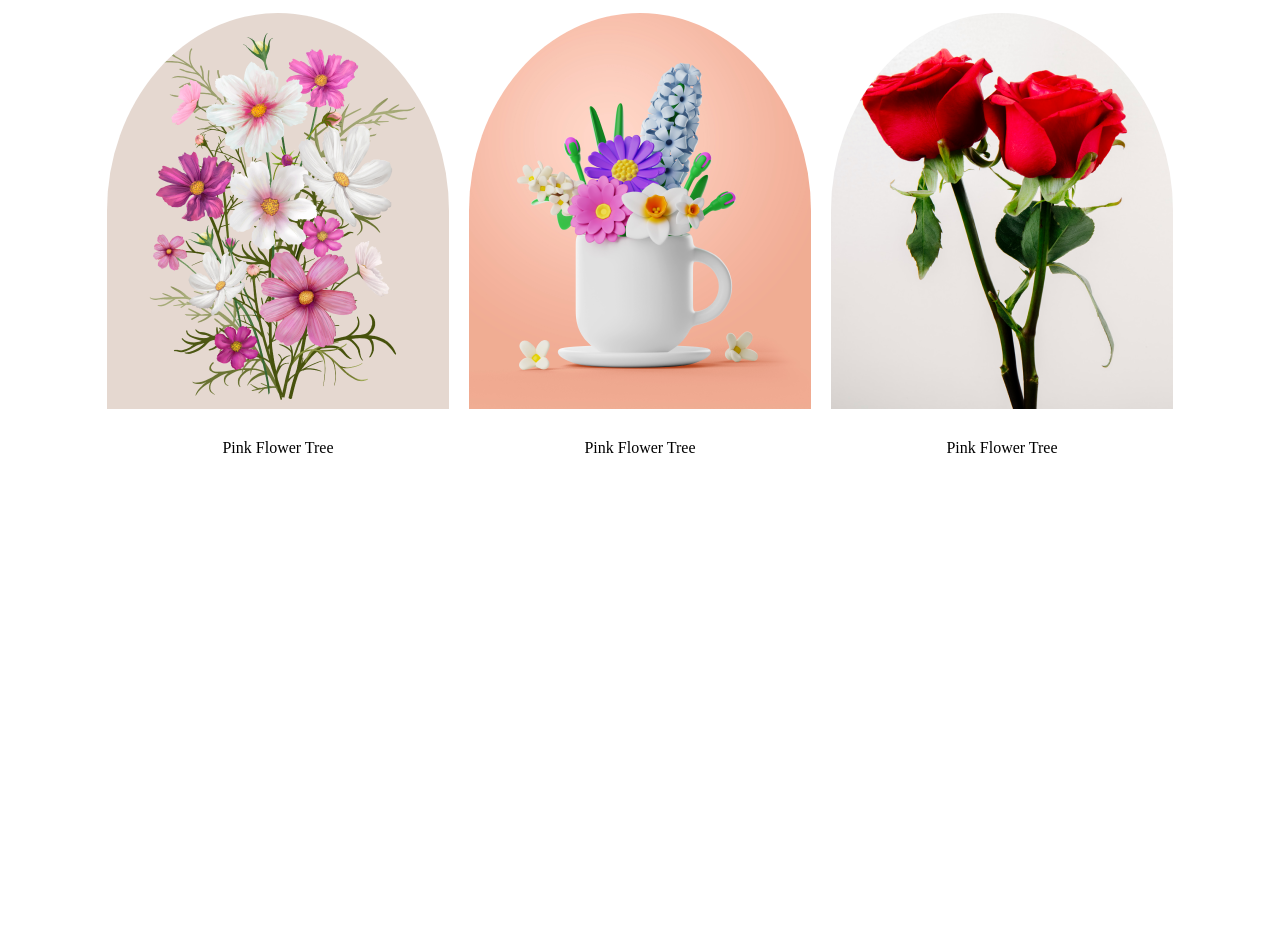
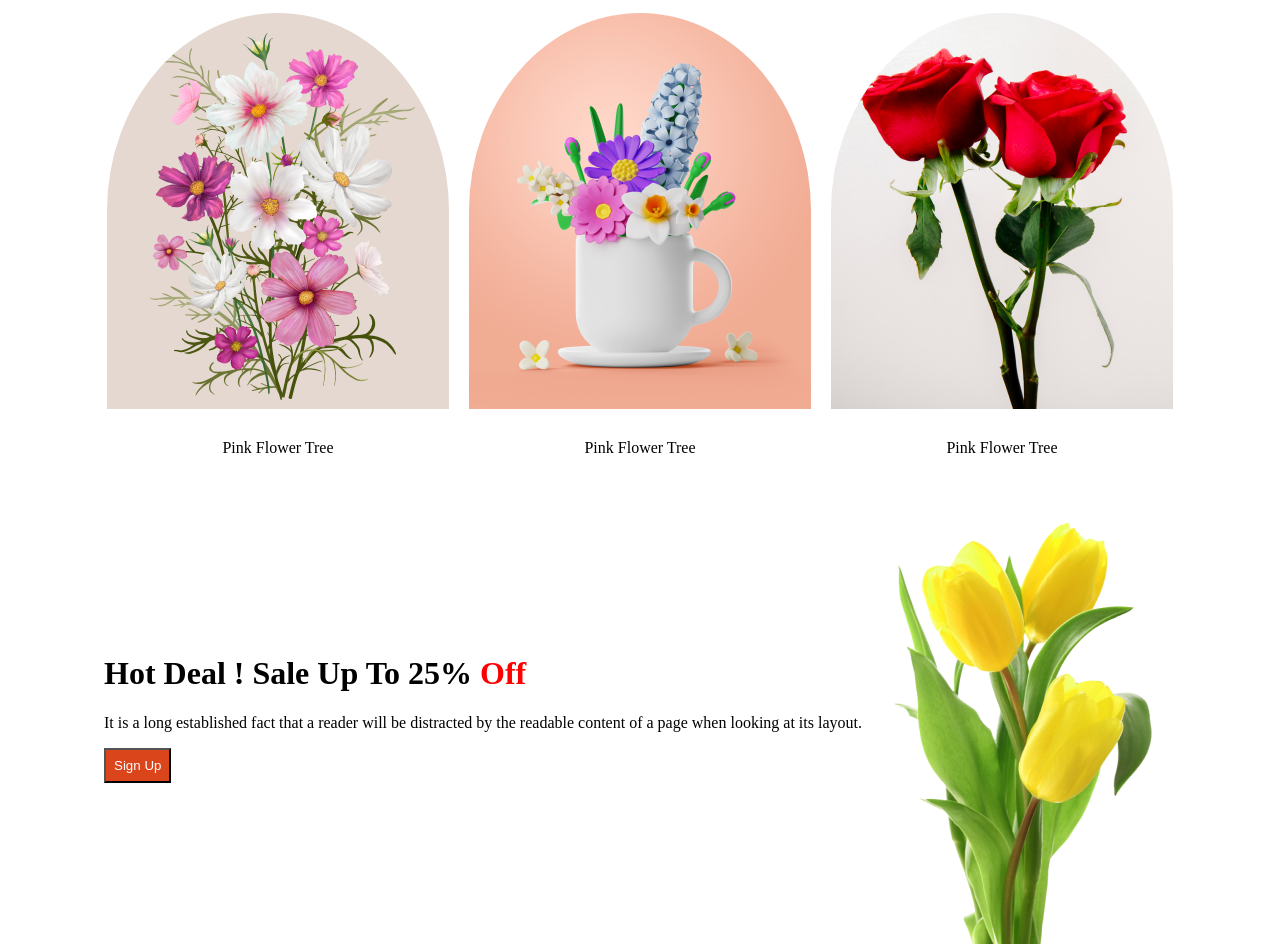
Before and after one commit to Soruj24/Assignment-1, a plain HTML site: page index.html in a window 1280 px wide. Shown: the part 589-1541 px from the top of the page. Before the commit the page ends 1070 px from the top, so only its background shows below. Drawn offline with Linux system fonts and the light colour scheme.

Commit message:
Hot Deal add

```diff
--- a/index.html
+++ b/index.html
@@ -40,6 +40,15 @@
             <img src="./Flower Asset/Rectangle 6.png" alt="" srcset="">
             <p>Pink Flower Tree</p>
         </div>
+
+    </div>
+    <div class="hotDeal">
+        <div>
+            <h1>Hot Deal ! Sale Up To  25% <span class="off">Off</span></h1>
+            <p>It is a long established fact that a reader will be distracted by the readable content of a page when looking at its layout.</p>
+            <button>Sign Up</button>
+        </div>
+        <img src="./Flower Asset/pngwing 7.png" alt="" srcset="">
     </div>
    </div>
 </body>
--- a/style.css
+++ b/style.css
@@ -42,3 +42,11 @@ button{
   border-top-right-radius: 50%;
   margin: 10px;
 }
+.hotDeal{
+  display: flex;
+  justify-content: center;
+  align-items: center;
+}
+.off{
+  color: red;
+}
```
